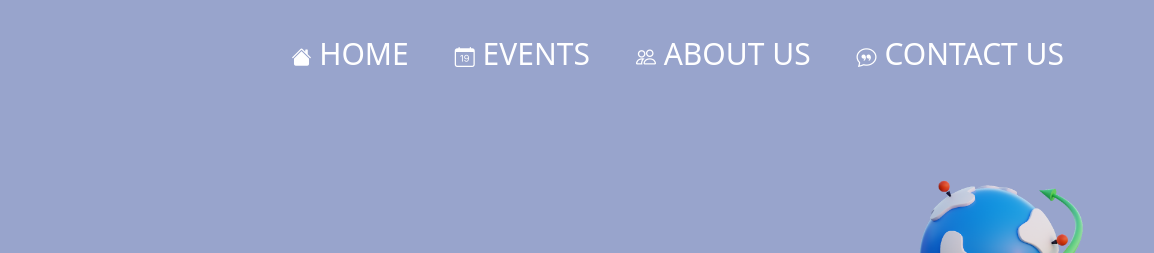
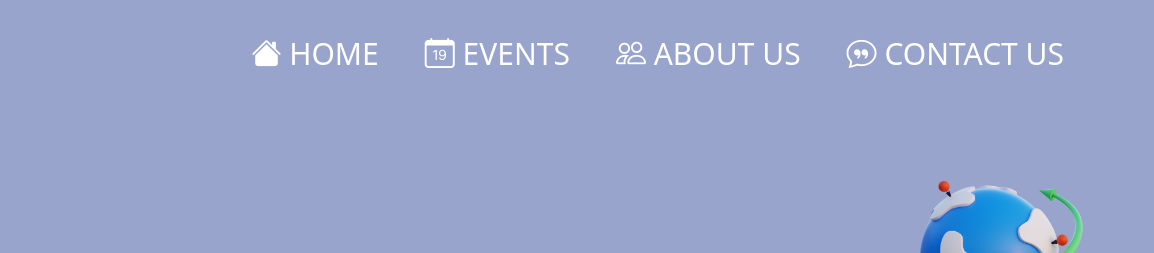
Before and after one commit to KevinJ0nathan/WebDev-HIMTI-Intern, a plain HTML site: page index.html in a window 1280 px wide. Shown: the top 253 px of the page, 126-1280 px from the left. Drawn offline with nearby package versions, Linux system fonts and the light colour scheme.

Commit message:
Update style.css

```diff
--- a/style.css
+++ b/style.css
@@ -28,7 +28,7 @@ body{
     margin-right: 70px;
 }
 
-.nav-item a{
+.nav-item a,.nav-item i{
     color: white;
     font-weight: 400;
     font-size: 30px;
```
